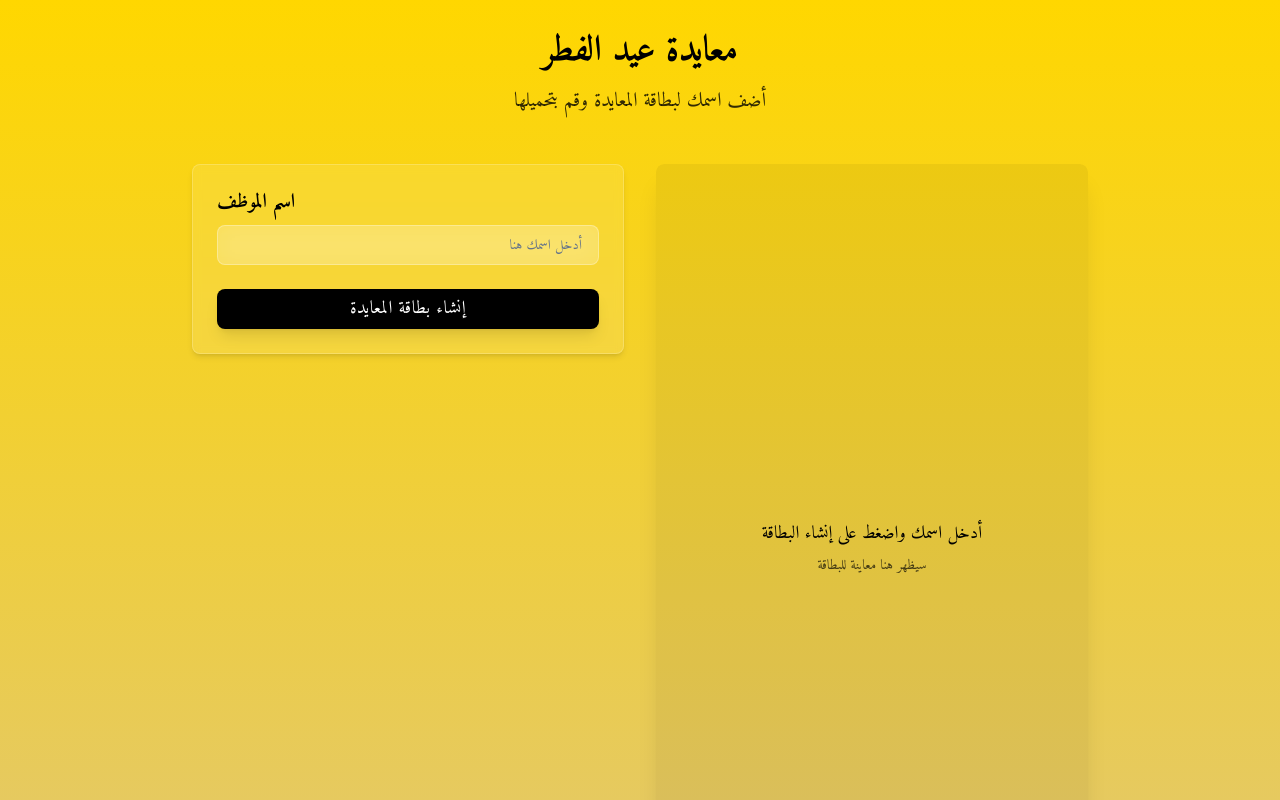
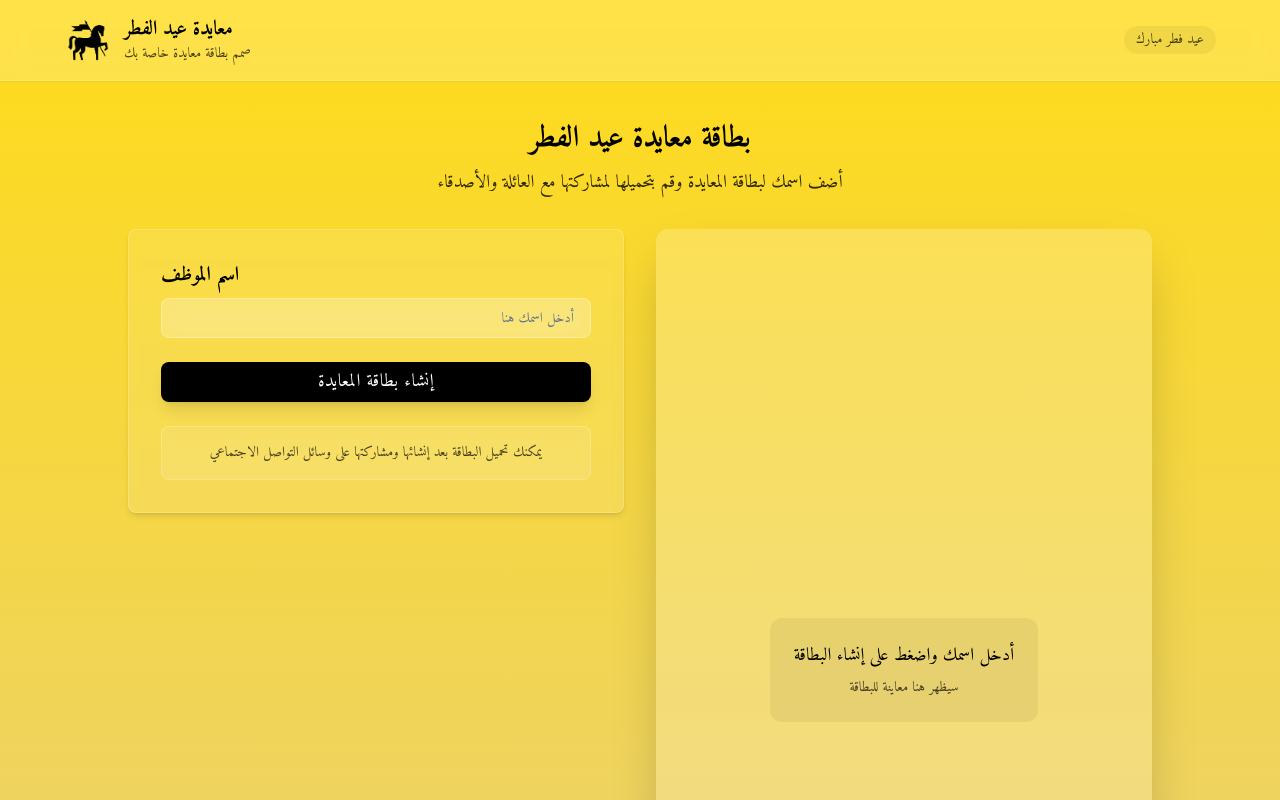
Before and after one commit to Faisalxjabar/festive-name-creator, a React (Vite) app: page / in a window 1280 px wide. Shown: the top 800 px of the page. Built offline with nearby package versions, Linux system fonts and the light colour scheme.

Commit message:
Refactor: Improve page layout and add logo

```diff
--- /dev/null
+++ b/src/components/Header.tsx
@@ -0,0 +1,31 @@
+
+import React from "react";
+import { Moon, Sun } from "lucide-react";
+
+const Header: React.FC = () => {
+  return (
+    <header className="w-full py-4 px-6 bg-white/20 backdrop-blur-md border-b border-white/20 shadow-sm">
+      <div className="max-w-6xl mx-auto flex items-center justify-between">
+        <div className="flex items-center gap-3">
+          <img
+            src="/lovable-uploads/6eed17ca-6afb-4bf1-bf5b-bed81f71ee62.png"
+            alt="شعار الشركة"
+            className="h-12 w-auto"
+          />
+          <div className="font-arabic">
+            <h1 className="text-black text-xl font-bold">معايدة عيد الفطر</h1>
+            <p className="text-black/70 text-sm">صمم بطاقة معايدة خاصة بك</p>
+          </div>
+        </div>
+
+        <div className="flex items-center gap-2">
+          <span className="bg-black/5 px-3 py-1 rounded-full text-sm text-black/70 font-arabic">
+            عيد فطر مبارك
+          </span>
+        </div>
+      </div>
+    </header>
+  );
+};
+
+export default Header;
--- a/src/pages/Index.tsx
+++ b/src/pages/Index.tsx
@@ -4,6 +4,7 @@ import { Button } from "@/components/ui/button";
 import { Input } from "@/components/ui/input";
 import { toast } from "@/components/ui/use-toast";
 import EidCard from "@/components/EidCard";
+import Header from "@/components/Header";
 
 const Index = () => {
   const [employeeName, setEmployeeName] = useState("");
@@ -54,19 +55,22 @@ const Index = () => {
   };
 
   return (
-    <div className="min-h-screen bg-gradient-to-b from-eid-yellow to-eid-gold/70 py-8 px-4 sm:px-6 lg:px-8">
-      <div className="max-w-4xl mx-auto">
-        <div className="text-center mb-12 animate-fade-in">
-          <h1 className="text-4xl font-bold text-black mb-4 font-arabic">
-            معايدة عيد الفطر
-          </h1>
-          <p className="text-xl text-black/80 font-arabic animate-slide-up">
-            أضف اسمك لبطاقة المعايدة وقم بتحميلها
+    <div className="min-h-screen bg-gradient-to-b from-eid-yellow/90 to-eid-gold/60">
+      <Header />
+
+      <div className="container mx-auto py-10 px-4">
+        <div className="max-w-5xl mx-auto">
+          <div className="text-center mb-8 animate-fade-in">
+            <h2 className="text-3xl font-bold text-black mb-3 font-arabic">
+              بطاقة معايدة عيد الفطر
+            </h2>
+            <p className="text-lg text-black/80 font-arabic animate-slide-up max-w-2xl mx-auto">
+              أضف اسمك لبطاقة المعايدة وقم بتحميلها لمشاركتها مع العائلة والأصدقاء
             </p>
           </div>
 
           <div className="grid grid-cols-1 lg:grid-cols-2 gap-8 items-start">
-          <div className="glass-panel p-6 animate-fade-in">
+            <div className="glass-panel p-8 rounded-xl shadow-xl animate-fade-in order-2 lg:order-1">
               <form onSubmit={handleSubmit} className="space-y-6">
                 <div className="space-y-2">
                   <label htmlFor="name" className="block text-xl text-black font-arabic font-semibold">
@@ -105,13 +109,19 @@ const Index = () => {
                   href={generatedImage || '#'}
                   download="eid_mubarak.png"
                 />
+
+                <div className="mt-4 p-4 bg-white/10 rounded-lg border border-white/20">
+                  <p className="text-sm text-black/70 font-arabic text-center">
+                    يمكنك تحميل البطاقة بعد إنشائها ومشاركتها على وسائل التواصل الاجتماعي
+                  </p>
+                </div>
               </form>
             </div>
 
-          <div className="relative overflow-hidden rounded-lg shadow-xl animate-fade-in">
-            <div className="w-full aspect-[9/16] bg-black/5 rounded-lg flex items-center justify-center">
+            <div className="relative rounded-xl overflow-hidden shadow-2xl animate-fade-in order-1 lg:order-2">
+              <div className="w-full aspect-[9/16] bg-white/20 rounded-xl flex items-center justify-center">
                 {submittedName ? (
-                <div className="w-full h-full overflow-auto bg-white/5 rounded-lg">
+                  <div className="w-full h-full overflow-auto bg-white/10 rounded-xl">
                     <div className="transform scale-[0.3] origin-top-left">
                       <EidCard
                         employeeName={submittedName}
@@ -120,9 +130,11 @@ const Index = () => {
                     </div>
                   </div>
                 ) : (
-                <div className="text-center p-8 text-black font-arabic animate-pulse-gentle">
+                  <div className="text-center p-8 text-black font-arabic">
+                    <div className="bg-black/5 p-6 rounded-xl backdrop-blur-sm">
                       <p className="text-lg mb-2">أدخل اسمك واضغط على إنشاء البطاقة</p>
                       <p className="text-sm opacity-70">سيظهر هنا معاينة للبطاقة</p>
+                    </div>
                   </div>
                 )}
               </div>
@@ -130,6 +142,13 @@ const Index = () => {
           </div>
         </div>
       </div>
+
+      <footer className="py-6 text-center text-black/60 font-arabic text-sm mt-8 border-t border-white/10 backdrop-blur-sm bg-white/5">
+        <div className="container mx-auto">
+          <p>© {new Date().getFullYear()} جميع الحقوق محفوظة</p>
+        </div>
+      </footer>
+    </div>
   );
 };
 
```
Also changed, not shown: public/lovable-uploads/6eed17ca-6afb-4bf1-bf5b-bed81f71ee62.png (added). Lines whose indentation alone changed are shown as unchanged.
